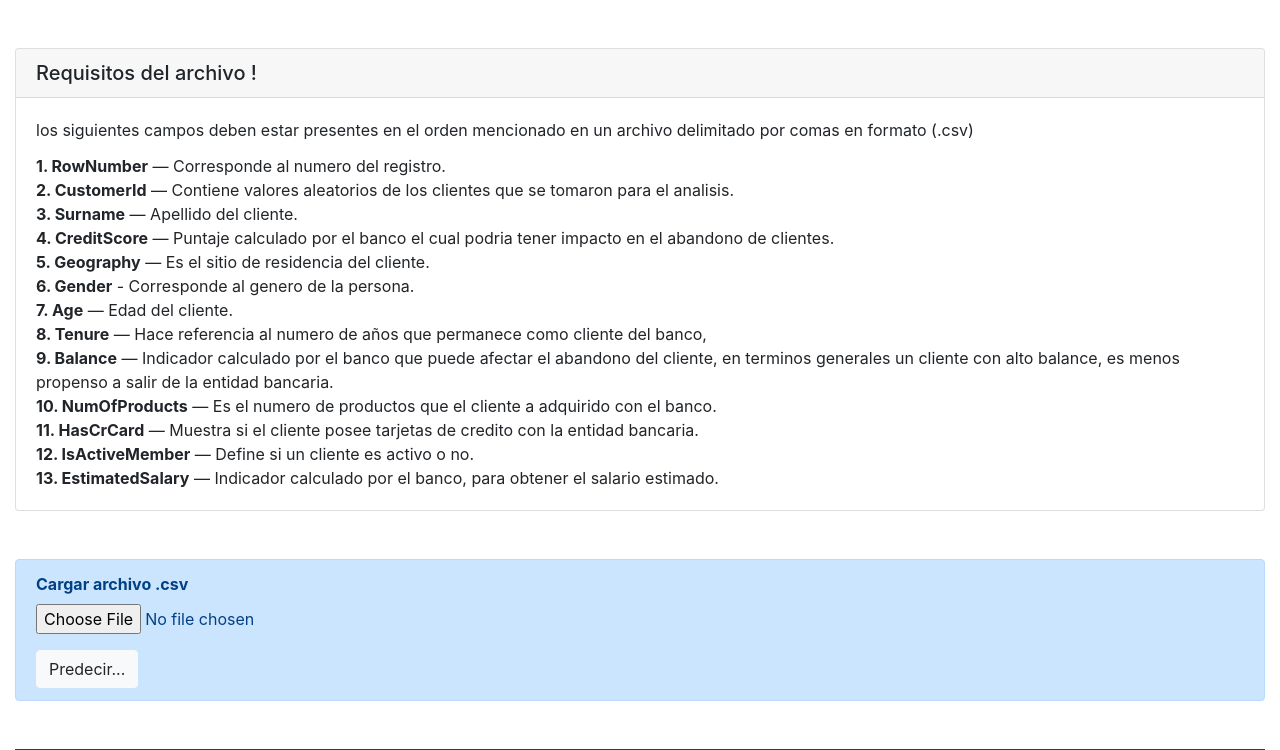
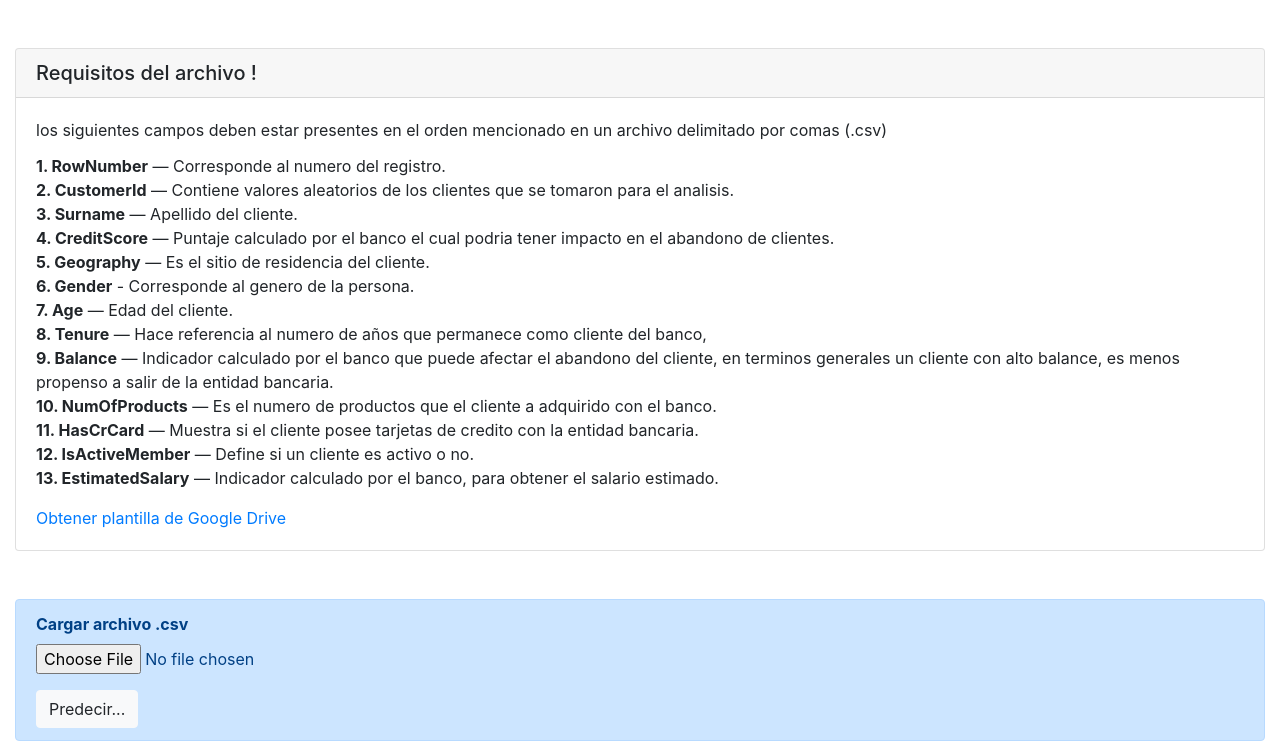
Before and after one commit to Luis-MG/bank-churn-prediction, a Flask app: page / in a window 1280 px wide. Shown: the part 57-807 px from the top of the page. Run offline with Flask 2, Linux system fonts and the light colour scheme; parts of the project's set-up code (start-up, migrations or seed data) failed here and were passed over; some libraries are stand-ins or nearby versions.

Commit message:
add csv template

```diff
--- a/templates/index.html
+++ b/templates/index.html
@@ -15,8 +15,7 @@
         <div class="card mt-5">
             <h5 class="card-header">Requisitos del archivo !</h5>
             <div class="card-body">
-                <p class="card-title">los siguientes campos deben estar presentes en el orden mencionado en un archivo delimitado por comas en
-                    formato (.csv)</p>
+                <p class="card-title">los siguientes campos deben estar presentes en el orden mencionado en un archivo delimitado por comas (.csv)</p>
                 <p class="card-text">
                     <b>1. RowNumber</b> — Corresponde al numero del registro.<br>
                     <b>2. CustomerId</b> — Contiene valores aleatorios de los clientes que se tomaron para el analisis.<br>
@@ -35,7 +34,9 @@
                     <b>12. IsActiveMember</b> — Define si un cliente es activo o no.<br>
                     <b>13. EstimatedSalary</b> — Indicador calculado por el banco, para obtener el salario estimado.<br>
                 </p>
-
+                <a href="https://drive.google.com/file/d/1L_yrGn1XRZZkAU9foXIsiQyFyKOyHML_/view?usp=share_link" target="_blank">
+                    Obtener plantilla de Google Drive
+                </a>
             </div>
         </div>
 
```
